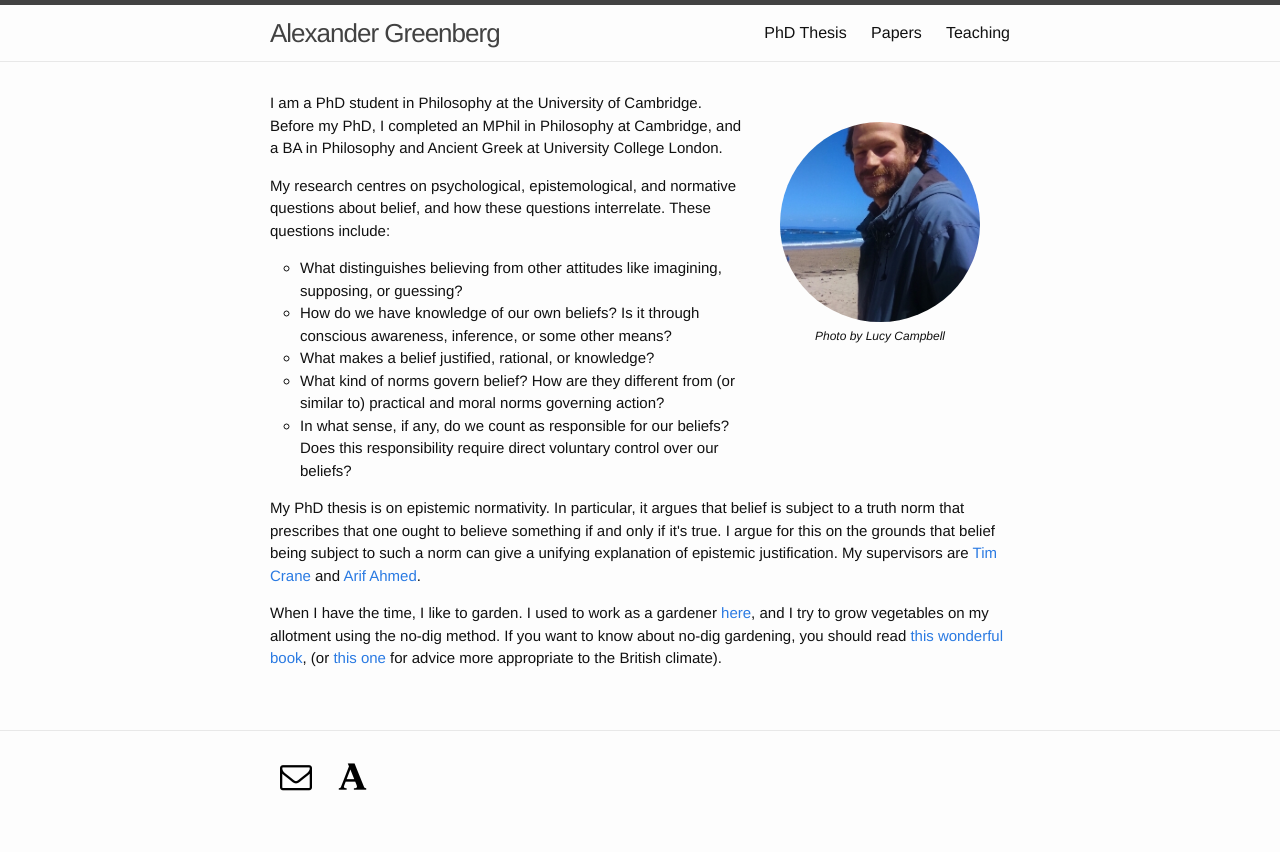
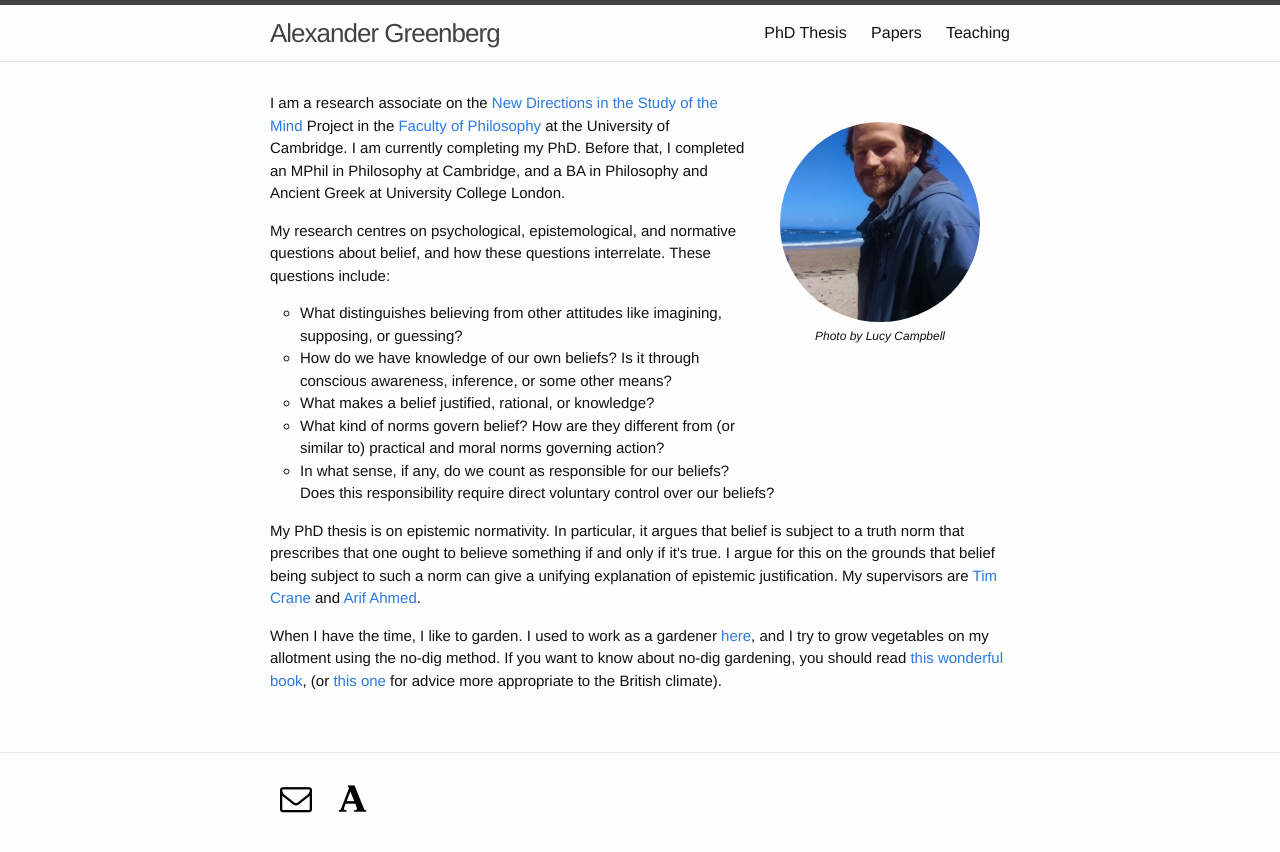
Before and after one commit to alexandergreenberg/alexandergreenberg.github.io, a Jekyll site: the page built from index.html, in a window 1280 px wide. Shown: the top 852 px of the page. Built offline with Jekyll 4.4.1, drawn with Linux system fonts in a browser that asks for light colours; some web fonts are replaced.

Commit message:
Update index.html

```diff
--- a/index.html
+++ b/index.html
@@ -8,7 +8,7 @@ layout: default
     <img id="profile-picture" src="https://raw.githubusercontent.com/alexandergreenberg/alexandergreenberg.github.io/master/north-berwick-beach-flipped.jpg">
     <p class="photo-credit"><em>Photo by Lucy Campbell</em></p>
   </div>
-    <p class="paragraph">I am a PhD student in Philosophy at the University of Cambridge. Before my PhD, I completed an MPhil in Philosophy at Cambridge, and a BA in Philosophy and Ancient Greek at University College London.</p>
+    <p class="paragraph">I am a research associate on the <a href="http://www.newdirectionsproject.com">New Directions in the Study of the Mind</a> Project in the <a href="http://www.phil.cam.ac.uk">Faculty of Philosophy</a> at the University of Cambridge. I am currently completing my PhD. Before that, I completed an MPhil in Philosophy at Cambridge, and a BA in Philosophy and Ancient Greek at University College London.</p>
     <p class="paragraph">My research centres on psychological, epistemological, and normative questions about belief, and how these questions interrelate. These questions include:</p>
     <ul class="questions-list">
       <li>What distinguishes believing from other attitudes like imagining, supposing, or guessing?</li>
@@ -18,6 +18,6 @@ layout: default
       <li>In what sense, if any, do we count as responsible for our beliefs? Does this responsibility require direct voluntary control over our beliefs?</li>
     </ul>
   <p class="paragraph">My PhD thesis is on epistemic normativity. In particular, it argues that belief is subject to a truth norm that prescribes that one ought to believe something if and only if it's true. I argue for this on the grounds that belief being subject to such a norm can give a unifying explanation of epistemic justification. My supervisors are <a href="http://www.timcrane.com" target="_blank">Tim Crane</a> and <a href="http://www.phil.cam.ac.uk/people/teaching-research-pages/ahmed/ahmed-page" target="_blank">Arif Ahmed</a>.</p>
-  <p class="paragraph">When I have the time, I like to garden. I used to work as a gardener <a = href="http://www.kings.cam.ac.uk/about/history.html#gardens" target="_blank">here</a>, and I try to grow vegetables on my allotment using the no-dig method. If you want to know about no-dig gardening, you should read <a href="http://www.nyrb.com/products/the-one-straw-revolution?variant=1094932353" target="_blank">this wonderful book</a>, (or <a href="http://www.charlesdowding.co.uk/product/organic-gardening-the-natural-no-dig-way/" target="_blank">this one</a> for advice more appropriate to the British climate).</p>
+  <p class="paragraph">When I have the time, I like to garden. I used to work as a gardener <a href="http://www.kings.cam.ac.uk/about/history.html#gardens" target="_blank">here</a>, and I try to grow vegetables on my allotment using the no-dig method. If you want to know about no-dig gardening, you should read <a href="http://www.nyrb.com/products/the-one-straw-revolution?variant=1094932353" target="_blank">this wonderful book</a>, (or <a href="http://www.charlesdowding.co.uk/product/organic-gardening-the-natural-no-dig-way/" target="_blank">this one</a> for advice more appropriate to the British climate).</p>
   </div>
 </div>
```
